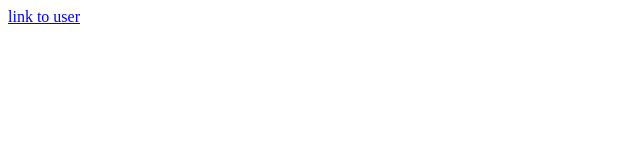
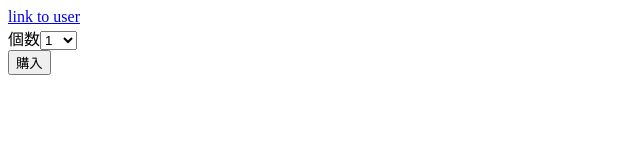
Before and after one commit to Kohei909Otsuka/dummy_site, a plain HTML site: page index.html in a window 1280 px wide. Shown: the whole page, without its empty margins (0-640 px from the left). Drawn offline with Linux system fonts and the light colour scheme.

Commit message:
購入タグ

```diff
--- a/index.html
+++ b/index.html
@@ -5,6 +5,26 @@
 
   <body>
     <a href="https://next-test5.tamago-cart.com/user">link to user</a>
+    <form action="https://next-test5.tamago-cart.com/api/cart_item.html" class="form-inline" method="post"><input type="hidden" name="id" id="id" value="68" /><input type="hidden" name="cart_item_type" id="cart_item_type" value="single_product" /><div class="form-group">個数<select name="quantity" id="quantity" class="form-control"><option value="1">1</option>
+<option value="2">2</option>
+<option value="3">3</option>
+<option value="4">4</option>
+<option value="5">5</option>
+<option value="6">6</option>
+<option value="7">7</option>
+<option value="8">8</option>
+<option value="9">9</option>
+<option value="10">10</option>
+<option value="11">11</option>
+<option value="12">12</option>
+<option value="13">13</option>
+<option value="14">14</option>
+<option value="15">15</option>
+<option value="16">16</option>
+<option value="17">17</option>
+<option value="18">18</option>
+<option value="19">19</option>
+<option value="20">20</option></select></div><button name="button" type="submit" class="btn btn-primary">購入</button></form><pre class="html-tag-content"></pre>
   </body>
 
 </html>
```
